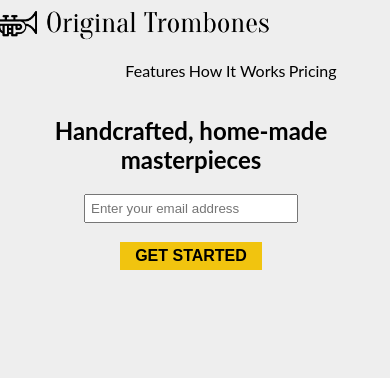
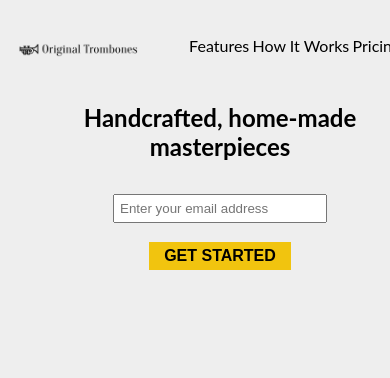
Before and after one commit to Mrkhalilimitik/Microverse, a plain HTML site: page index.html in a window 390 px wide. Shown: the top 378 px of the page. Drawn offline with Linux system fonts and the light colour scheme.

Commit message:
tekes commit

```diff
--- a/css/style.css
+++ b/css/style.css
@@ -19,7 +19,8 @@ header {
   width: 100%;
   margin-top: 0;
   position: relative;
-  left: -90px;
+  top: 5px;
+  left: -10px;
   max-width: 300px;
   margin: auto;
 }
@@ -30,6 +31,23 @@ nav ul {
   width: 35vw;
   flex-direction: row;
   justify-content: space-around;
+}
+
+#hero {
+  display: flex;
+  flex-direction: column;
+  align-items: center;
+  justify-content: center;
+  text-align: center;
+  height: 200px;
+  margin-top: 50px;
+  margin: auto;
+  position: relative;
+  left: 29px;
+}
+
+h2 {
+  text-align: center;
 }
 
 #video {
@@ -63,13 +81,18 @@ nav ul {
     margin-top: 0;
     position: relative;
     max-width: 300px;
+    left: 100px;
   }
   #header {
-    flex-wrap: wrap;
+    display: flex;
   }
   nav ul {
     list-style: none;
     display: flex;
     width: 55vw;
   }
+
+  h2 {
+    text-align: center !important;
+  }
 }
--- a/index.html
+++ b/index.html
@@ -35,15 +35,15 @@
                 </ul>
             </nav>
         </div>
-
-
     </header>
-    <form id="form" action="https://www.freecodecamp.com/email-submit">
+    <section id="hero">
         <h2>Handcrafted, home-made masterpieces</h2>
-        <label for="email"></label>
-        <input id="email" type="email" placeholder="Enter your email address"><br><br>
-        <input id="submit" type="submit" value="GET STARTED">
-    </form>
+        <form id="form" action="https://www.freecodecamp.com/email-submit">
+            <label for="email"></label>
+            <input id="email" type="email" placeholder="Enter your email address"><br><br>
+            <input id="submit" type="submit" value="GET STARTED">
+        </form>
+    </section>
     <div id="video">
         <iframe width="560" height="315" src="https://www.youtube.com/embed/y8Yv4pnO7qc" title="YouTube video player"
             frameborder="0"
```
